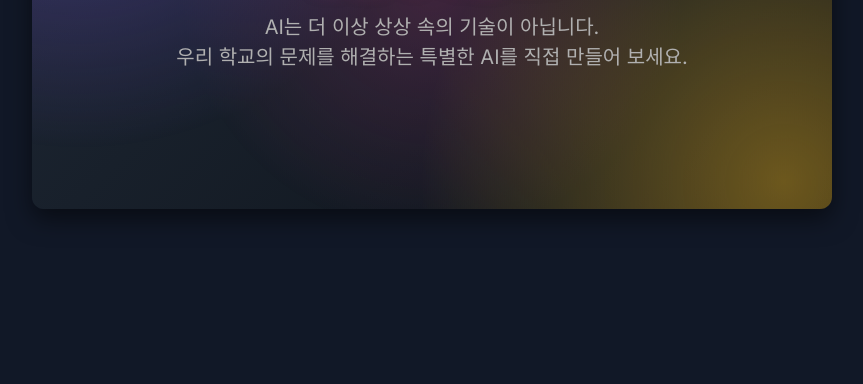
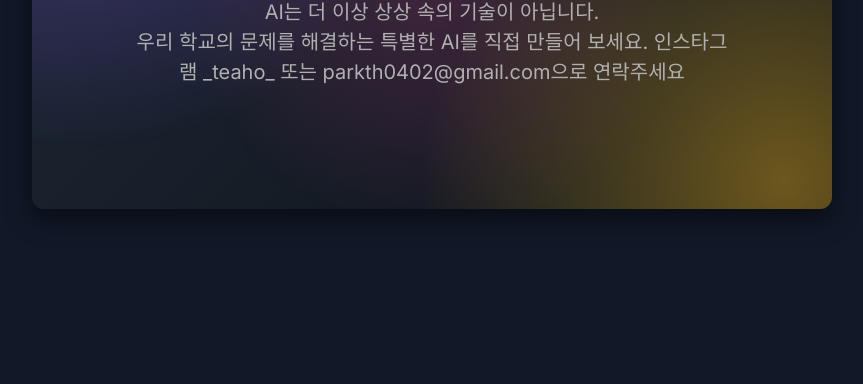
Before and after one commit to Tirang42/Pf-Tirang, a plain HTML site: page project1.html in a window 1280 px wide. Shown: the part 416-800 px from the top of the page, without its empty margins (208-1071 px from the left). Drawn offline with nearby package versions, Linux system fonts and the light colour scheme.

Commit message:
Update project1.html

```diff
--- a/project1.html
+++ b/project1.html
@@ -94,6 +94,7 @@
             <p class="sub-heading">
                 AI는 더 이상 상상 속의 기술이 아닙니다.<br>
                 우리 학교의 문제를 해결하는 특별한 AI를 직접 만들어 보세요.
+                인스타그램 _teaho_ 또는 parkth0402@gmail.com으로 연락주세요
             </p>
         </div>
     </div>
```
